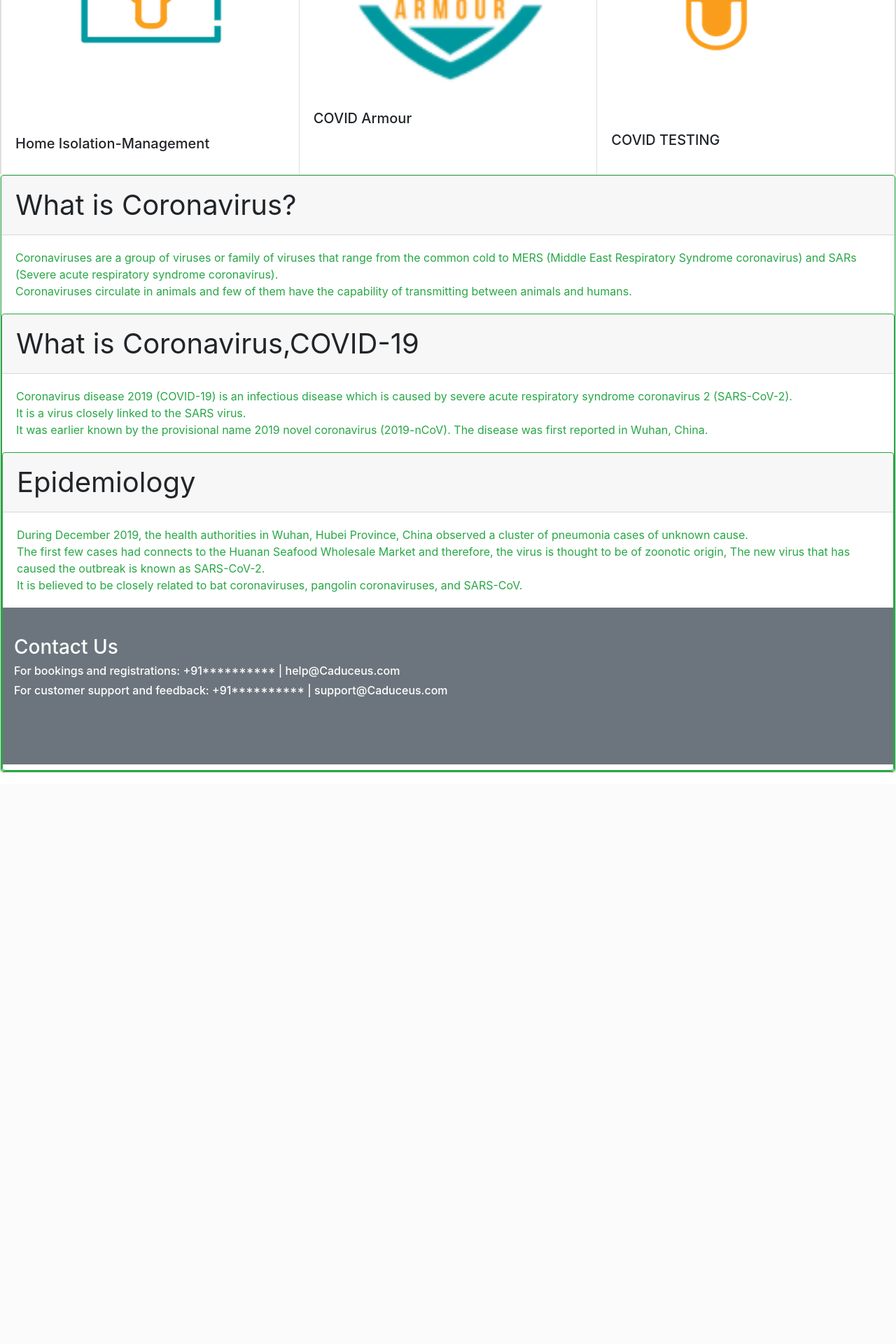
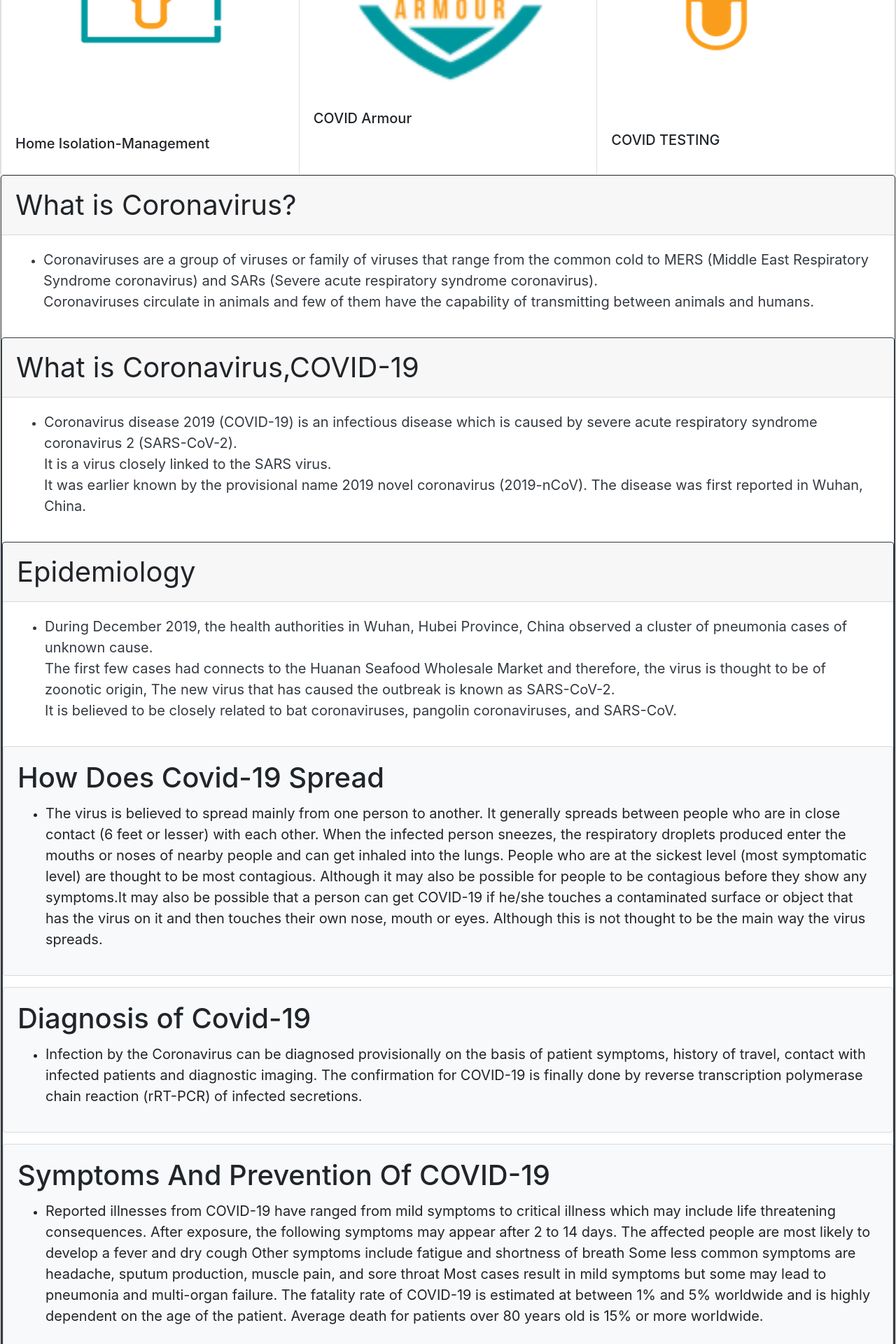
Before and after one commit to P-Srikrishna/WP-Project, a Django app: page /covid in a window 1280 px wide. Shown: the part 1099-3019 px from the top of the page at 70% size. Before the commit the page ends 2203 px from the top, so only its background shows below. Run offline with Django 3.2, Linux system fonts and the light colour scheme; some libraries are stand-ins or nearby versions.

Commit message:
commit on 'main'

```diff
--- a/Caduceus/templates/Services-info-COVID.html
+++ b/Caduceus/templates/Services-info-COVID.html
@@ -38,35 +38,66 @@ COVID
       </div>
     </div>
   </div>
-  <div class="card border-success" style="max-width: 100rem;">
+  <div class="card border-dark" style="max-width: 100rem;">
     <div class="card-header" style="font-size: 40px">What is Coronavirus?</div>
-    <div class="card-body text-success">
+    <div class="card-body text-dark">
 
-      <p class="card-text">Coronaviruses are a group of viruses or family of viruses that range from the common cold to
+      <ul><li><p class="card-text" style="font-size: 20px;">Coronaviruses are a group of viruses or family of viruses that range from the common cold to
         MERS (Middle East Respiratory Syndrome coronavirus) and SARs (Severe acute respiratory syndrome
         coronavirus).<br> Coronaviruses circulate in animals and few of them have the capability of transmitting between
-        animals and humans.<br></p>
+        animals and humans.<br></p></li><ul>
     </div>
 
-    <div class="card border-success" style="max-width: 100rem;">
+    <div class="card border-dark" style="max-width: 100rem;">
       <div class="card-header" style="font-size: 40px">What is Coronavirus,COVID-19</div>
-      <div class="card-body text-success">
+      <div class="card-body text-dark">
 
-        <p class="card-text">Coronavirus disease 2019 (COVID-19) is an infectious disease which is caused by severe
+        <ul><li><p class="card-text" style="font-size: 20px;">Coronavirus disease 2019 (COVID-19) is an infectious disease which is caused by severe
           acute respiratory syndrome coronavirus 2 (SARS-CoV-2).<br> It is a virus closely linked to the SARS virus.<br>
           It was earlier known by the provisional name 2019 novel coronavirus (2019-nCoV). The disease was first
-          reported in Wuhan, China.<br></p>
+          reported in Wuhan, China.<br></p></li></ul>
       </div>
 
-      <div class="card border-success" style="max-width: 100rem;">
+      <div class="card border-dark" style="max-width: 100rem;">
         <div class="card-header" style="font-size: 40px">Epidemiology</div>
-        <div class="card-body text-success">
+        <div class="card-body text-dark">
 
-          <p class="card-text">During December 2019, the health authorities in Wuhan, Hubei Province, China observed a
+          <ul><li><p class="card-text" style="font-size: 20px;">During December 2019, the health authorities in Wuhan, Hubei Province, China observed a
             cluster of pneumonia cases of unknown cause.<br> The first few cases had connects to the Huanan Seafood
             Wholesale Market and therefore, the virus is thought to be of zoonotic origin, The new virus that has caused
             the outbreak is known as SARS-CoV-2.<br> It is believed to be closely related to bat coronaviruses, pangolin
-            coronaviruses, and SARS-CoV.<br> </p>
+            coronaviruses, and SARS-CoV.<br> </p></li></ul>
         </div>
+        <div class="card bg-light mb-3" style="max-width: 100rem;">
 
+          <div class="card-body">
+            <h5 class="card-title" style="font-size: 40px;">How Does Covid-19 Spread</h5>
+            <ul><li><p class="card-text" style="font-size: 20px;">The virus is believed to spread mainly from one person to another. It generally spreads between people who are in close contact (6 feet or lesser) with each other. When the infected person sneezes, the respiratory droplets produced enter the mouths or noses of nearby people and can get inhaled into the lungs.
+
+              People who are at the sickest level (most symptomatic level) are thought to be most contagious.
+
+              Although it may also be possible for people to be contagious before they show any symptoms.It may also be possible that a person can get COVID-19 if he/she touches a contaminated surface or object that has the virus on it and then touches their own nose,  mouth or eyes. Although this is not thought to be the main way the virus spreads.</p></li></ul>
+          </div>
+        </div>
+        <div class="card bg-light mb-3" style="max-width: 100rem;">
+
+          <div class="card-body">
+            <h5 class="card-title" style="font-size: 40px;">Diagnosis of Covid-19</h5>
+            <ul><li><p class="card-text" style="font-size: 20px;">Infection by the Coronavirus can be diagnosed provisionally on the basis of patient symptoms, history of travel, contact with infected patients and diagnostic imaging. The confirmation for COVID-19 is finally done by reverse transcription polymerase chain reaction (rRT-PCR) of infected secretions.</p></li></ul>
+          </div>
+        </div>
+        <div class="card bg-light mb-3" style="max-width: 100rem;">
+
+          <div class="card-body">
+            <h5 class="card-title" style="font-size: 40px;">Symptoms And Prevention Of COVID-19</h5>
+            <ul><li><p class="card-text" style="font-size: 20px;">Reported illnesses from COVID-19 have ranged from mild symptoms to critical illness which may include life threatening consequences.
+
+              After exposure, the following symptoms may appear after 2 to 14 days.
+
+              The affected people are most likely to develop a fever and dry cough
+              Other symptoms include fatigue and shortness of breath
+              Some less common symptoms are headache, sputum production, muscle pain, and sore throat
+              Most cases result in mild symptoms but some may lead to pneumonia and multi-organ failure. The fatality rate of COVID-19 is estimated at between 1% and 5%  worldwide and is highly dependent on the age of the patient. Average death for patients over 80 years old is 15% or more worldwide.</p></li></ul>
+          </div>
+        </div>
         {% endblock body %}
```
